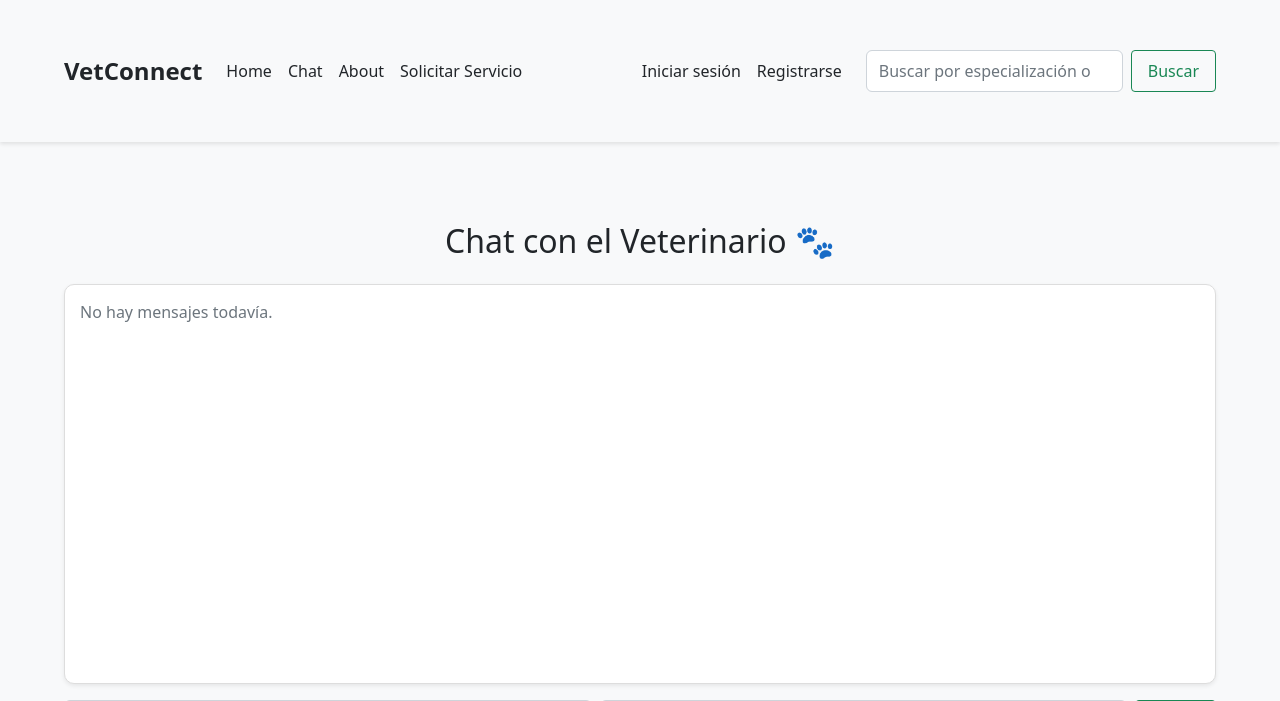
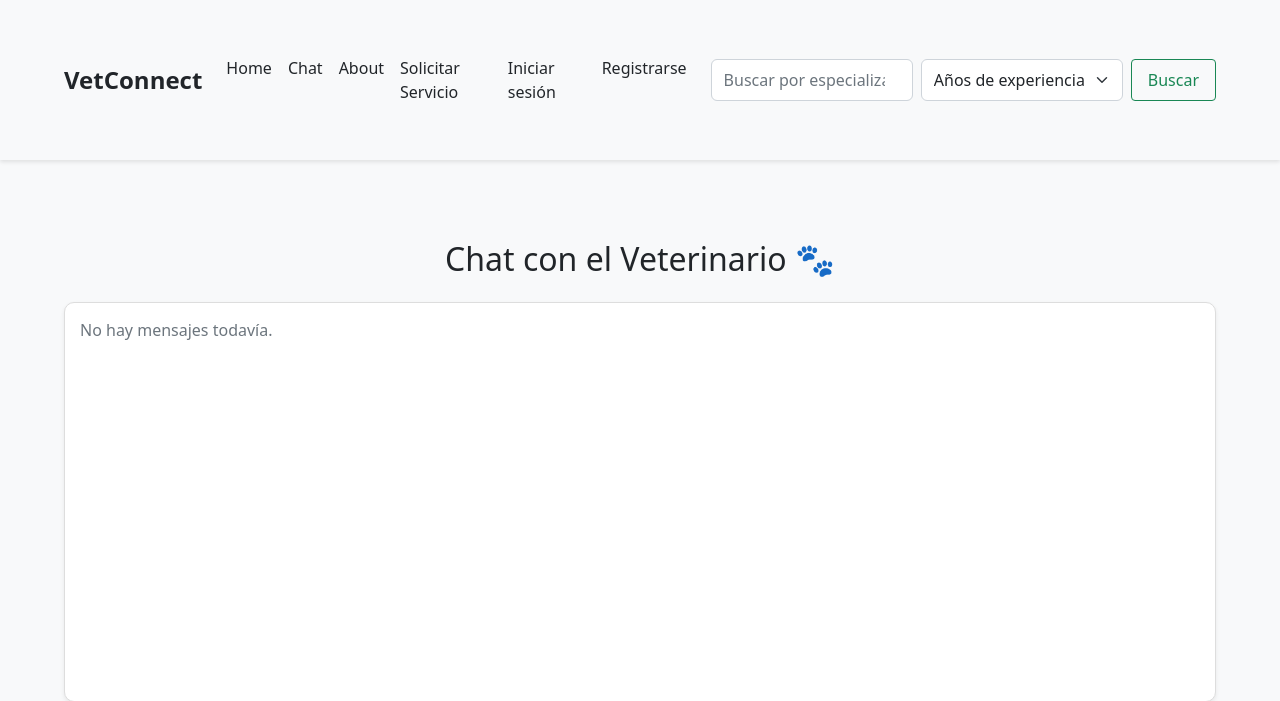
Before and after one commit to mcadavidr2/VetConnect, a Django app: page /chat/ in a window 1280 px wide. Shown: the top 701 px of the page. Run offline with Django 5.2, Linux system fonts and the light colour scheme; data that the repository does not hold is empty.

Commit message:
Requisito FR12. Search by years of experience

```diff
--- a/vet/forms.py
+++ b/vet/forms.py
@@ -20,6 +20,7 @@ class SignUpForm(forms.Form):
     certificado = forms.FileField(required=False)
     especializacion = forms.CharField(required=False)
     ubicacion_trabajo = forms.CharField(required=False)
+    años_experiencia = forms.IntegerField(required=False, min_value=0, label="Años de experiencia")
 
     def clean(self):
         cleaned_data = super().clean()
@@ -65,4 +66,4 @@ class VetProfileForm(forms.ModelForm):
 
     class Meta:
         model = UserVet
-        fields = ['cedula', 'direccion', 'telefono', 'certificado', 'especializacion', 'recibir_emergencias']
+        fields = ['cedula', 'direccion', 'telefono', 'certificado', 'especializacion', 'recibir_emergencias', 'años_experiencia']
--- a/vet/models.py
+++ b/vet/models.py
@@ -22,6 +22,7 @@ class UserVet(User):
     certificado = models.FileField(upload_to='certificados/', blank=True, null=True)
     especializacion = models.CharField(max_length=200, blank=True, null=True)
     recibir_emergencias = models.BooleanField(default=False)  # NEW FIELD
+    años_experiencia = models.IntegerField(blank=True, null=True, help_text="Años de experiencia profesional")
 
     def __str__(self):
         return f"{self.username}"
--- a/vet/templates/includes/search_form.html
+++ b/vet/templates/includes/search_form.html
@@ -1,4 +1,13 @@
-<form class="d-flex" role="search" action="{% url 'veterinarios_por_especializacion' %}" method="get">
-  <input class="form-control me-2" type="search" name="q" placeholder="Buscar por especialización o nombre" value="{{ request.GET.q }}">
+<form class="d-flex flex-column flex-md-row gap-2" role="search" action="{% url 'veterinarios_por_especializacion' %}" method="get">
+  <input class="form-control" type="search" name="q" placeholder="Buscar por especialización o nombre" value="{{ request.GET.q }}">
+
+  <select class="form-select" name="años_exp" style="width: auto;">
+    <option value="">Años de experiencia</option>
+    <option value="0-2" {% if request.GET.años_exp == '0-2' %}selected{% endif %}>0-2 años</option>
+    <option value="3-5" {% if request.GET.años_exp == '3-5' %}selected{% endif %}>3-5 años</option>
+    <option value="6-10" {% if request.GET.años_exp == '6-10' %}selected{% endif %}>6-10 años</option>
+    <option value="10+" {% if request.GET.años_exp == '10+' %}selected{% endif %}>Más de 10 años</option>
+  </select>
+
   <button class="btn btn-outline-success" type="submit">Buscar</button>
 </form>
--- a/vet/views.py
+++ b/vet/views.py
@@ -55,7 +55,8 @@ def signup(request):
                     email=email,
                     cedula=cedula,
                     certificado=form.cleaned_data.get('certificado'),
-                    especializacion=form.cleaned_data.get('especializacion')  # si existe en el form
+                    especializacion=form.cleaned_data.get('especializacion'),
+                    años_experiencia=form.cleaned_data.get('años_experiencia')
                 )
             else:
                 user = UserPet.objects.create_user(
@@ -172,16 +173,21 @@ def veterinarios_cercanos(request):
 @ensure_csrf_cookie
 def veterinarios_por_especializacion(request):
     """
-    Busca veterinarios por especializacion (query param: q) y muestra resultados paginados.
+    Busca veterinarios por especializacion (query param: q) y años de experiencia
+    (query param: años_exp) y muestra resultados paginados.
     """
     q = request.GET.get('q', '').strip()
+    años_exp = request.GET.get('años_exp', '').strip()
+
     veterinarios = UserVet.objects.all()
+
+    # Filtrar por nombre o especialización
     if q:
         # Tokenize query and match any token in name or specialization (OR across tokens)
         tokens = [t for t in re.split(r"\s+", q) if t]
         combined_q = None
         for token in tokens:
-            token_q = Q(especializacion__icontains=token) | Q(nombre__icontains=token)
+            token_q = Q(especializacion__icontains=token) | Q(username__icontains=token)
             if combined_q is None:
                 combined_q = token_q
             else:
@@ -189,8 +195,19 @@ def veterinarios_por_especializacion(request):
         if combined_q is not None:
             veterinarios = veterinarios.filter(combined_q)
 
+    # Filtrar por años de experiencia
+    if años_exp:
+        if años_exp == '0-2':
+            veterinarios = veterinarios.filter(años_experiencia__gte=0, años_experiencia__lte=2)
+        elif años_exp == '3-5':
+            veterinarios = veterinarios.filter(años_experiencia__gte=3, años_experiencia__lte=5)
+        elif años_exp == '6-10':
+            veterinarios = veterinarios.filter(años_experiencia__gte=6, años_experiencia__lte=10)
+        elif años_exp == '10+':
+            veterinarios = veterinarios.filter(años_experiencia__gte=10)
+
     # Ordenar por nombre para estabilidad
-    veterinarios = veterinarios.order_by('nombre')
+    veterinarios = veterinarios.order_by('username')
 
     # Paginación
     page = request.GET.get('page', 1)
```
Also changed, not shown: import_vets.py (deleted, +0 -17 lines), db.sqlite3, vet/migrations/0003_uservet_años_experiencia.py (added).
